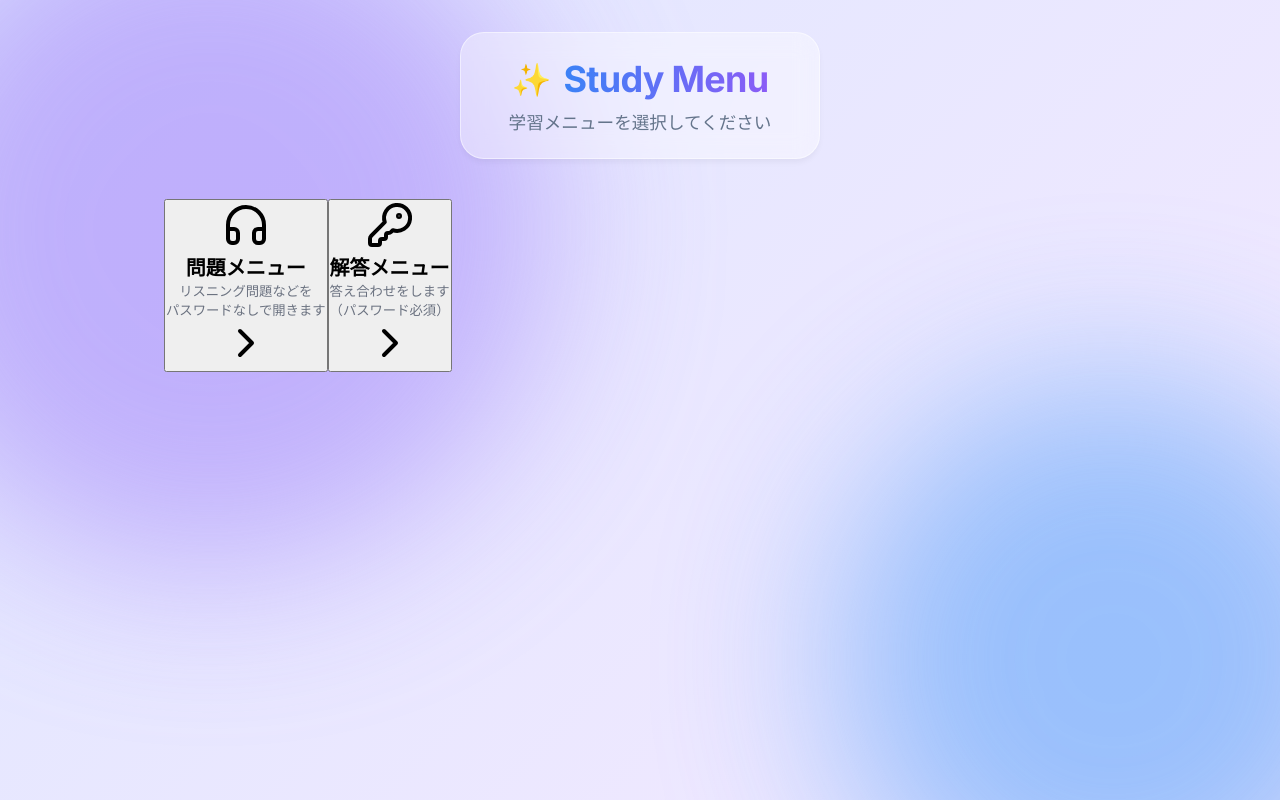
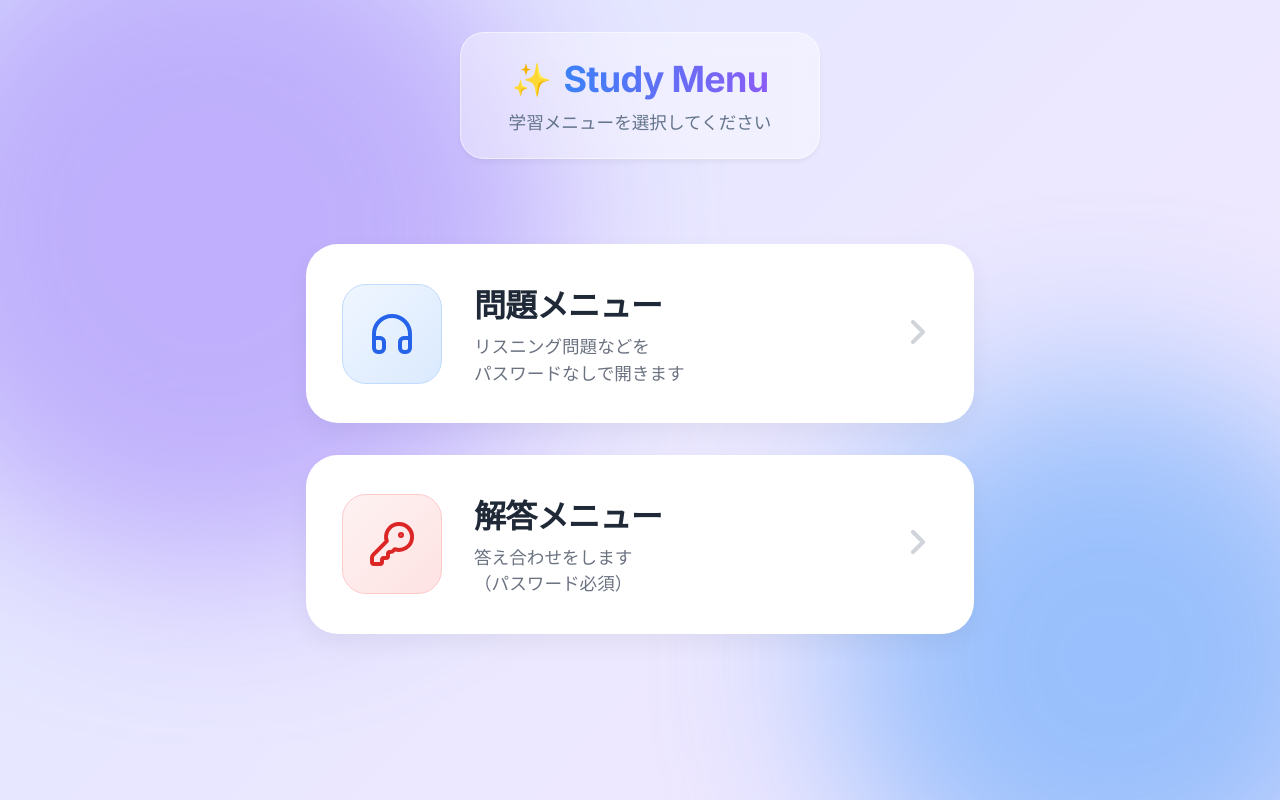
Before and after one commit to MikiMikiCompany/htmlanswer, a React (Vite) app: page / in a window 1280 px wide. Built offline with nearby package versions, Linux system fonts and the light colour scheme.

Commit message:
Replace tailwind classes with raw CSS

```diff
--- a/src/App.tsx
+++ b/src/App.tsx
@@ -137,16 +137,16 @@ function App() {
       </header>
 
       <main className="main-content">
-        <div className="controls flex flex-col sm:flex-row items-center gap-4 bg-white p-4 rounded-xl shadow-sm mb-6 border border-gray-100">
-          <div className="flex items-center gap-2 text-gray-700 font-medium">
-            <Calendar size={20} className="text-blue-500" />
+        <div className="controls" style={{ display: 'flex', flexWrap: 'wrap', alignItems: 'center', gap: '1rem', background: 'white', padding: '1rem', borderRadius: '12px', boxShadow: '0 2px 4px rgba(0,0,0,0.05)', marginBottom: '1.5rem', border: '1px solid #f3f4f6' }}>
+          <div style={{ display: 'flex', alignItems: 'center', gap: '0.5rem', color: '#374151', fontWeight: 500 }}>
+            <Calendar size={20} color="#3b82f6" />
             <span>日付選択:</span>
           </div>
 
           <select
             value={filterDate}
             onChange={(e) => setFilterDate(e.target.value)}
-            className="flex-1 min-w-[150px] p-2 border border-gray-300 rounded-lg focus:outline-none focus:border-blue-500 focus:ring-2 focus:ring-blue-200 transition-all bg-gray-50 hover:bg-white"
+            style={{ flex: 1, minWidth: '150px', padding: '0.5rem', border: '1px solid #d1d5db', borderRadius: '8px', outline: 'none', background: '#f9fafb', color: '#1f2937' }}
           >
             <optgroup label="最近">
               {past7Days.map(d => (
@@ -162,7 +162,7 @@ function App() {
               type="date"
               value={customDate}
               onChange={(e) => setCustomDate(e.target.value)}
-              className="flex-1 p-2 border border-gray-300 rounded-lg focus:outline-none focus:border-blue-500 focus:ring-2 focus:ring-blue-200"
+              style={{ flex: 1, padding: '0.5rem', border: '1px solid #d1d5db', borderRadius: '8px', outline: 'none', color: '#1f2937' }}
             />
           )}
         </div>
--- a/src/Home.tsx
+++ b/src/Home.tsx
@@ -20,35 +20,35 @@ export default function Home() {
         </div>
       </header>
 
-      <main className="main-content flex flex-col items-center justify-center p-4 sm:p-6 gap-8 w-full max-w-3xl mx-auto" style={{ minHeight: '70vh' }}>
-        <Link to="/questions" className="w-full block">
-          <button className="w-full p-6 sm:p-10 bg-white rounded-[2rem] shadow-[0_8px_30px_rgb(0,0,0,0.08)] hover:shadow-[0_8px_30px_rgb(0,0,0,0.12)] hover:-translate-y-1 transition-all duration-300 flex flex-col sm:flex-row items-center sm:items-start text-center sm:text-left border-4 border-transparent hover:border-blue-400 group gap-6 sm:gap-10">
-            <div className="w-24 h-24 sm:w-32 sm:h-32 shrink-0 rounded-3xl bg-gradient-to-br from-blue-50 to-blue-100 text-blue-600 flex items-center justify-center group-hover:scale-105 transition-transform shadow-inner border border-blue-100">
-              <Headphones size={48} className="sm:w-16 sm:h-16" />
+      <main className="home-menu-container">
+        <Link to="/questions" style={{ textDecoration: 'none', width: '100%' }}>
+          <div className="home-card blue">
+            <div className="home-icon-box">
+              <Headphones size={48} />
             </div>
-            <div className="flex-1 pt-2">
-              <h2 className="text-3xl sm:text-4xl font-extrabold text-gray-800 mb-3 tracking-tight">問題メニュー</h2>
-              <p className="text-gray-500 text-lg sm:text-xl font-medium leading-relaxed">リスニング問題などを<br className="hidden sm:block" />パスワードなしで開きます</p>
+            <div className="home-card-content">
+              <h2>問題メニュー</h2>
+              <p>リスニング問題などを<br />パスワードなしで開きます</p>
             </div>
-            <div className="hidden sm:flex self-center text-gray-300 group-hover:text-blue-400 transition-colors">
-              <svg xmlns="http://www.w3.org/2000/svg" width="48" height="48" viewBox="0 0 24 24" fill="none" stroke="currentColor" strokeWidth="2" strokeLinecap="round" strokeLinejoin="round"><path d="m9 18 6-6-6-6"/></svg>
+            <div className="home-card-arrow">
+              <svg xmlns="http://www.w3.org/2000/svg" width="40" height="40" viewBox="0 0 24 24" fill="none" stroke="currentColor" strokeWidth="2.5" strokeLinecap="round" strokeLinejoin="round"><path d="m9 18 6-6-6-6"/></svg>
             </div>
-          </button>
+          </div>
         </Link>
 
-        <Link to="/answers" className="w-full block">
-          <button className="w-full p-6 sm:p-10 bg-white rounded-[2rem] shadow-[0_8px_30px_rgb(0,0,0,0.08)] hover:shadow-[0_8px_30px_rgb(0,0,0,0.12)] hover:-translate-y-1 transition-all duration-300 flex flex-col sm:flex-row items-center sm:items-start text-center sm:text-left border-4 border-transparent hover:border-red-400 group gap-6 sm:gap-10">
-            <div className="w-24 h-24 sm:w-32 sm:h-32 shrink-0 rounded-3xl bg-gradient-to-br from-red-50 to-red-100 text-red-600 flex items-center justify-center group-hover:scale-105 transition-transform shadow-inner border border-red-100">
-              <KeyRound size={48} className="sm:w-16 sm:h-16" />
+        <Link to="/answers" style={{ textDecoration: 'none', width: '100%' }}>
+          <div className="home-card red">
+            <div className="home-icon-box">
+              <KeyRound size={48} />
             </div>
-            <div className="flex-1 pt-2">
-              <h2 className="text-3xl sm:text-4xl font-extrabold text-gray-800 mb-3 tracking-tight">解答メニュー</h2>
-              <p className="text-gray-500 text-lg sm:text-xl font-medium leading-relaxed">答え合わせをします<br className="hidden sm:block" />（パスワード必須）</p>
+            <div className="home-card-content">
+              <h2>解答メニュー</h2>
+              <p>答え合わせをします<br />（パスワード必須）</p>
             </div>
-            <div className="hidden sm:flex self-center text-gray-300 group-hover:text-red-400 transition-colors">
-              <svg xmlns="http://www.w3.org/2000/svg" width="48" height="48" viewBox="0 0 24 24" fill="none" stroke="currentColor" strokeWidth="2" strokeLinecap="round" strokeLinejoin="round"><path d="m9 18 6-6-6-6"/></svg>
+            <div className="home-card-arrow">
+              <svg xmlns="http://www.w3.org/2000/svg" width="40" height="40" viewBox="0 0 24 24" fill="none" stroke="currentColor" strokeWidth="2.5" strokeLinecap="round" strokeLinejoin="round"><path d="m9 18 6-6-6-6"/></svg>
             </div>
-          </button>
+          </div>
         </Link>
       </main>
     </div>
--- a/src/QuestionList.tsx
+++ b/src/QuestionList.tsx
@@ -105,16 +105,16 @@ export default function QuestionList() {
       </header>
 
       <main className="main-content">
-        <div className="controls flex flex-col sm:flex-row items-center gap-4 bg-white p-4 rounded-xl shadow-sm mb-6 border border-gray-100">
-          <div className="flex items-center gap-2 text-gray-700 font-medium">
-            <Calendar size={20} className="text-blue-500" />
+        <div className="controls" style={{ display: 'flex', flexWrap: 'wrap', alignItems: 'center', gap: '1rem', background: 'white', padding: '1rem', borderRadius: '12px', boxShadow: '0 2px 4px rgba(0,0,0,0.05)', marginBottom: '1.5rem', border: '1px solid #f3f4f6' }}>
+          <div style={{ display: 'flex', alignItems: 'center', gap: '0.5rem', color: '#374151', fontWeight: 500 }}>
+            <Calendar size={20} color="#3b82f6" />
             <span>日付選択:</span>
           </div>
 
           <select
             value={filterDate}
             onChange={(e) => setFilterDate(e.target.value)}
-            className="flex-1 min-w-[150px] p-2 border border-gray-300 rounded-lg focus:outline-none focus:border-blue-500 focus:ring-2 focus:ring-blue-200 transition-all bg-gray-50 hover:bg-white"
+            style={{ flex: 1, minWidth: '150px', padding: '0.5rem', border: '1px solid #d1d5db', borderRadius: '8px', outline: 'none', background: '#f9fafb', color: '#1f2937' }}
           >
             <optgroup label="最近">
               {past7Days.map(d => (
@@ -130,7 +130,7 @@ export default function QuestionList() {
               type="date"
               value={customDate}
               onChange={(e) => setCustomDate(e.target.value)}
-              className="flex-1 p-2 border border-gray-300 rounded-lg focus:outline-none focus:border-blue-500 focus:ring-2 focus:ring-blue-200"
+              style={{ flex: 1, padding: '0.5rem', border: '1px solid #d1d5db', borderRadius: '8px', outline: 'none', color: '#1f2937' }}
             />
           )}
         </div>
--- a/src/index.css
+++ b/src/index.css
@@ -342,3 +342,106 @@ h1 {
     grid-template-columns: 1fr;
   }
 }
+
+/* Home Menu Cards */
+.home-menu-container {
+  display: flex;
+  flex-direction: column;
+  align-items: center;
+  justify-content: center;
+  gap: 2rem;
+  width: 100%;
+  max-width: 700px;
+  margin: 0 auto;
+  min-height: 60vh;
+  padding: 1rem;
+}
+
+.home-card {
+  width: 100%;
+  display: flex;
+  flex-direction: row;
+  align-items: center;
+  background: white;
+  border-radius: 2rem;
+  padding: 2rem;
+  text-decoration: none;
+  color: var(--text-main);
+  box-shadow: 0 10px 25px rgba(0,0,0,0.05);
+  transition: all 0.3s cubic-bezier(0.175, 0.885, 0.32, 1.275);
+  border: 4px solid transparent;
+  gap: 2rem;
+  text-align: left;
+  cursor: pointer;
+}
+
+.home-card:hover {
+  transform: translateY(-5px);
+  box-shadow: 0 20px 30px rgba(0,0,0,0.1);
+}
+
+.home-card.blue:hover { border-color: #93c5fd; }
+.home-card.red:hover { border-color: #fca5a5; }
+
+.home-icon-box {
+  width: 100px;
+  height: 100px;
+  flex-shrink: 0;
+  border-radius: 1.5rem;
+  display: flex;
+  align-items: center;
+  justify-content: center;
+  transition: transform 0.3s;
+}
+
+.home-card:hover .home-icon-box {
+  transform: scale(1.05);
+}
+
+.home-card.blue .home-icon-box {
+  background: linear-gradient(135deg, #eff6ff, #dbeafe);
+  color: #2563eb;
+  border: 1px solid #bfdbfe;
+}
+
+.home-card.red .home-icon-box {
+  background: linear-gradient(135deg, #fef2f2, #fee2e2);
+  color: #dc2626;
+  border: 1px solid #fecaca;
+}
+
+.home-card-content {
+  flex: 1;
+}
+
+.home-card-content h2 {
+  font-size: 2rem;
+  font-weight: 800;
+  margin-bottom: 0.5rem;
+  color: #1f2937;
+  letter-spacing: -0.02em;
+}
+
+.home-card-content p {
+  font-size: 1.1rem;
+  color: #6b7280;
+  line-height: 1.5;
+}
+
+.home-card-arrow {
+  color: #d1d5db;
+  transition: color 0.3s;
+}
+
+.home-card.blue:hover .home-card-arrow { color: #60a5fa; }
+.home-card.red:hover .home-card-arrow { color: #f87171; }
+
+@media (max-width: 640px) {
+  .home-card {
+    flex-direction: column;
+    text-align: center;
+    padding: 1.5rem;
+    gap: 1rem;
+  }
+  .home-card-arrow { display: none; }
+}
```
